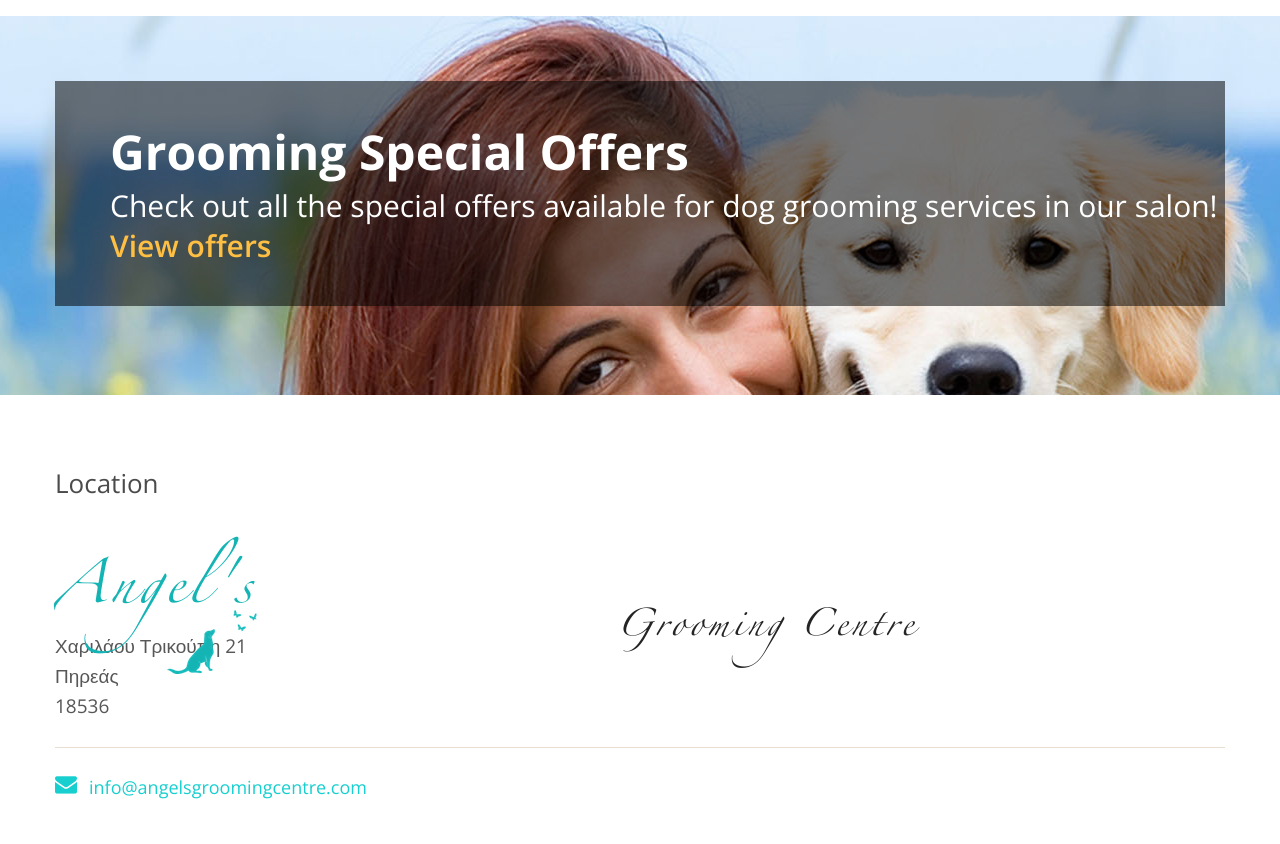
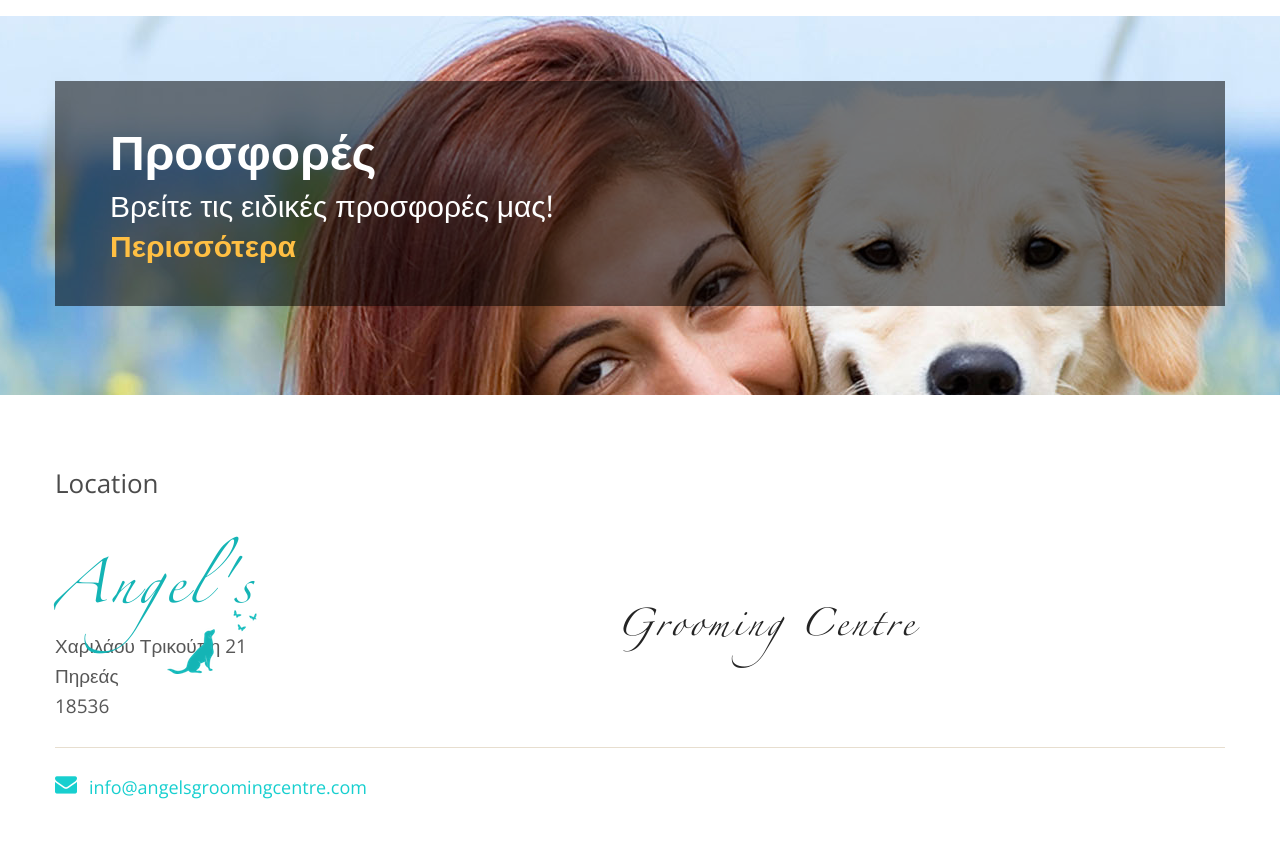
Before and after one commit to angelgroomingcentre/angelgroomingcentre, a plain HTML site: page site/index.html in a window 1280 px wide. Shown: the part 1380-2224 px from the top of the page. Drawn offline with nearby package versions, Linux system fonts and the light colour scheme; some packages are replaced by stand-ins of ours; files whose address does not match are found by name.

Commit message:
οφφερσ

```diff
--- a/site/index.html
+++ b/site/index.html
@@ -159,9 +159,9 @@
             <div class="container">
                 <div class="box-06">
                     <div class="box-06_cnt box-06_cnt-2">
-                        <h2>Grooming Special Offers</h2>
-                        <p>Check out all the special offers available for dog grooming services in our salon!</p>
-                        <a href="#">View offers</a>
+                        <h2>Προσφορές</h2>
+                        <p>Βρείτε τις ειδικές προσφορές μας!</p>
+                        <a href="#">Περισσότερα</a>
                     </div>
                 </div>
             </div>
```
